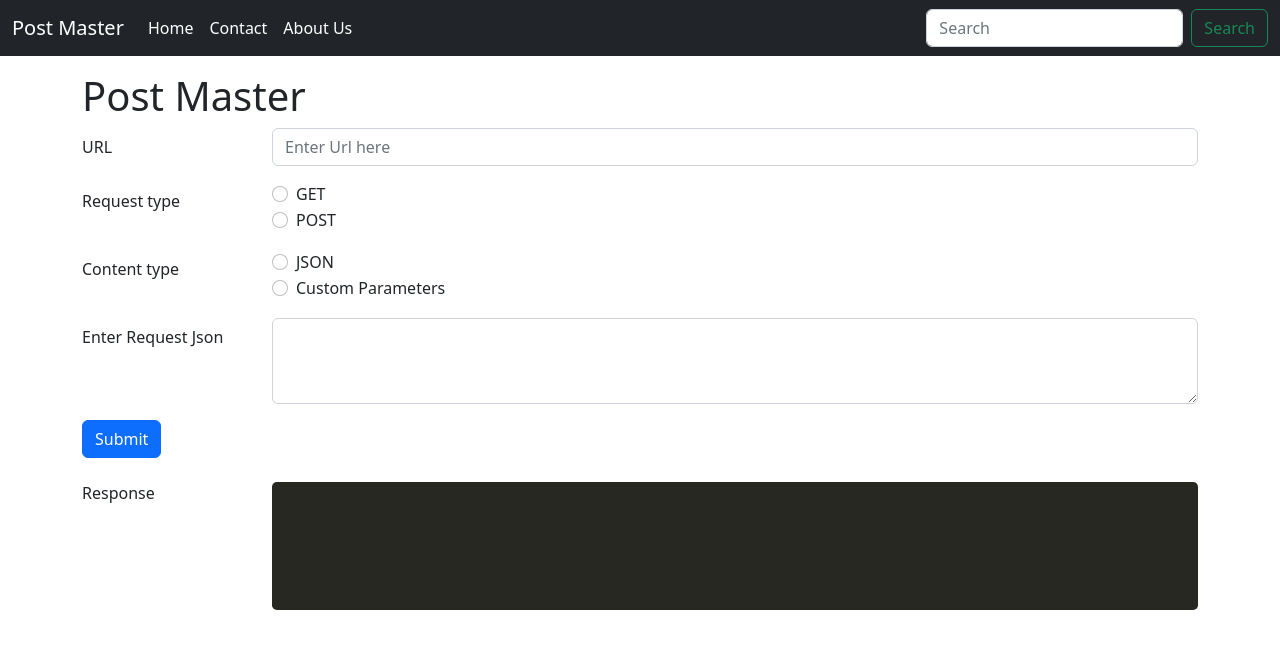
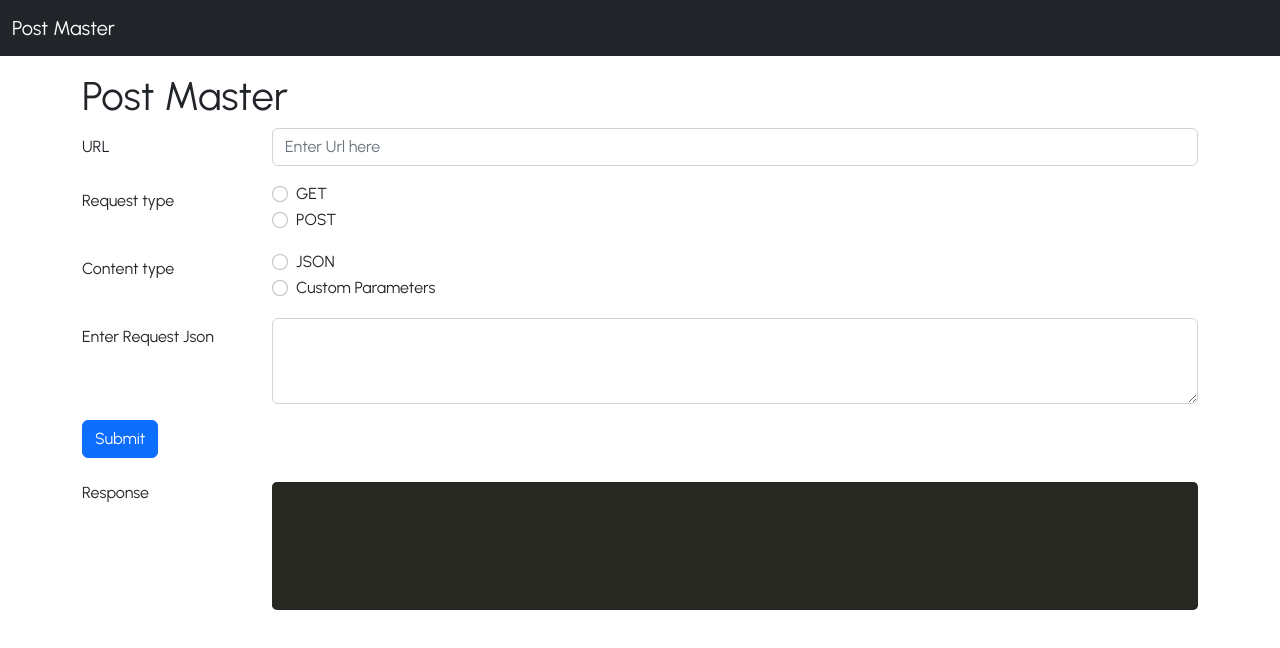
Before and after one commit to fatehmehmood123/Post-Master, a plain HTML site: page index.html in a window 1280 px wide. Drawn offline with nearby package versions, Linux system fonts and the light colour scheme.

Commit message:
2nd commit

```diff
--- a/index.html
+++ b/index.html
@@ -12,7 +12,12 @@
         #responsePre{
             max-height: 450px;
         }
+        *{
+            font-family: 'Urbanist', sans-serif;
+        }
+
     </style>
+    <link href="https://fonts.googleapis.com/css2?family=Urbanist&display=swap" rel="stylesheet">
 </head>
 
 <body>
@@ -27,7 +32,7 @@
             </button>
             <div class="collapse navbar-collapse" id="navbarSupportedContent">
                 <ul class="navbar-nav me-auto mb-2 mb-lg-0">
-                    <li class="nav-item">
+                    <!-- <li class="nav-item">
                         <a class="nav-link active" aria-current="page" href="#">Home</a>
                     </li>
                     <li class="nav-item">
@@ -36,12 +41,12 @@
 
                     <li class="nav-item">
                         <a class="nav-link active">About Us</a>
-                    </li>
+                    </li> -->
                 </ul>
-                <form class="d-flex" role="search">
+                <!-- <form class="d-flex" role="search">
                     <input class="form-control me-2" type="search" placeholder="Search" aria-label="Search">
                     <button class="btn btn-outline-success" type="submit">Search</button>
-                </form>
+                </form> -->
             </div>
         </div>
     </nav>
```
